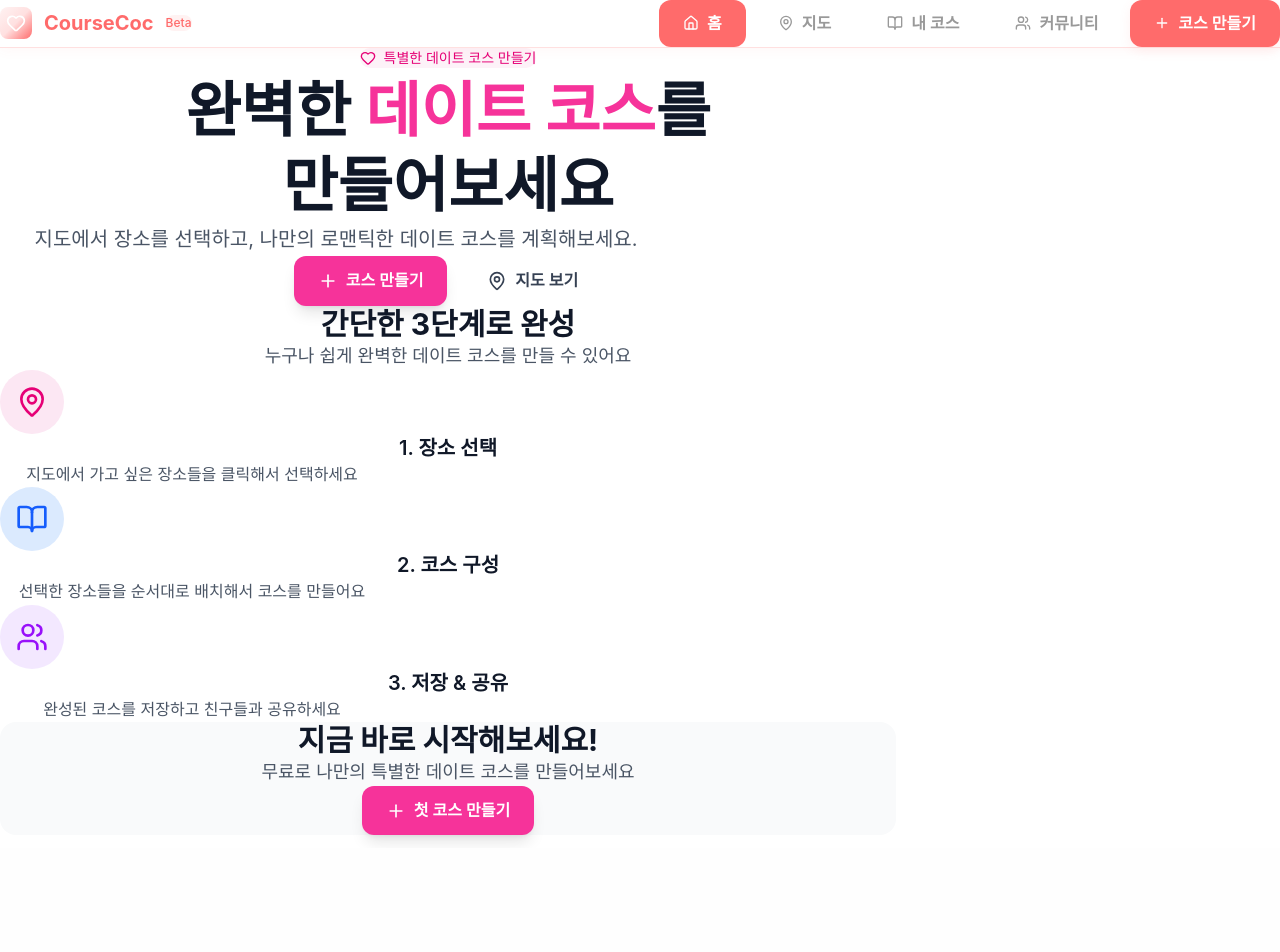
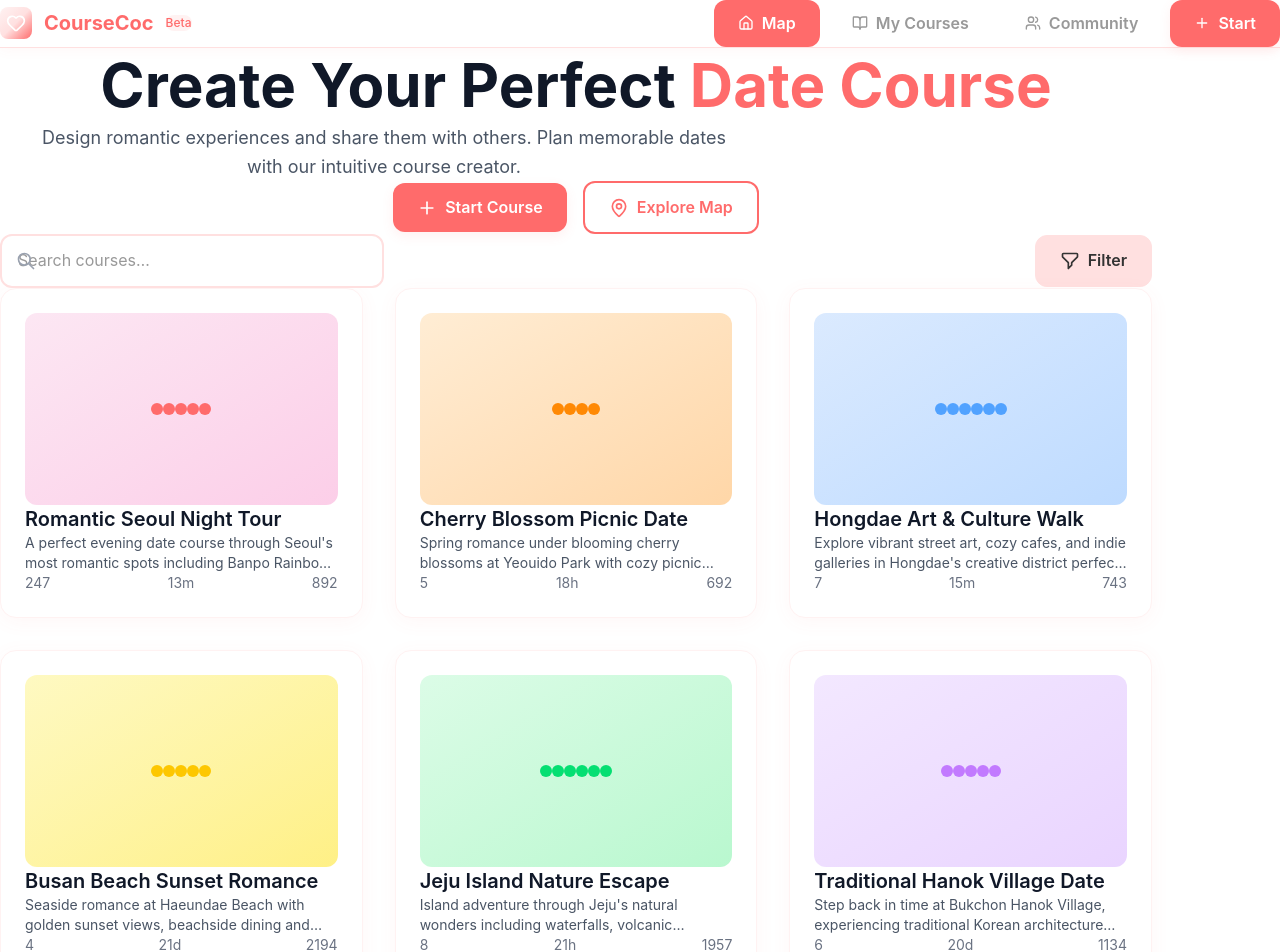
Before and after one commit to si14444/CourseCoc, a Next.js app: page / in a window 1280 px wide. Shown: the top 952 px of the page. Before the commit the page ends 848 px from the top, so only its background shows below. Built offline with nearby package versions, Linux system fonts and the light colour scheme.

Commit message:
버튼 생성

```diff
--- a/src/app/globals.css
+++ b/src/app/globals.css
@@ -281,6 +281,21 @@ footer, .footer {
   50% { opacity: 0.8; }
 }
 
+/* Text utilities */
+.line-clamp-2 {
+  display: -webkit-box;
+  -webkit-line-clamp: 2;
+  -webkit-box-orient: vertical;
+  overflow: hidden;
+}
+
+.line-clamp-3 {
+  display: -webkit-box;
+  -webkit-line-clamp: 3;
+  -webkit-box-orient: vertical;
+  overflow: hidden;
+}
+
 /* 반응형 디자인 */
 @media (max-width: 768px) {
   .card {
--- a/src/components/MainPage.tsx
+++ b/src/components/MainPage.tsx
@@ -6,7 +6,7 @@ import CourseEditor from '@/components/course/CourseEditor'
 import MapTab from '@/components/tabs/MapTab'
 import CoursesTab from '@/components/tabs/CoursesTab'
 import CommunityTab from '@/components/tabs/CommunityTab'
-import { Heart, Plus, Home, MapPin, BookOpen, Users, Sparkles } from 'lucide-react'
+import { Heart, Plus, Home, MapPin, BookOpen, Users } from 'lucide-react'
 
 type ViewMode = 'home' | 'map' | 'courses' | 'community' | 'editor'
 
@@ -78,18 +78,7 @@ export default function MainPage() {
               }`}
             >
               <Home className="w-4 h-4" />
-              <span className="hidden sm:inline">홈</span>
-            </button>
-            <button
-              onClick={() => setViewMode('map')}
-              className={`px-3 py-2 rounded-lg transition-all flex items-center gap-1.5 text-sm ${
-                viewMode === 'map'
-                  ? 'bg-primary text-white'
-                  : 'text-muted hover:text-primary hover:bg-accent'
-              }`}
-            >
-              <MapPin className="w-4 h-4" />
-              <span className="hidden sm:inline">지도</span>
+              <span className="hidden sm:inline">Map</span>
             </button>
             <button
               onClick={() => setViewMode('courses')}
@@ -100,7 +89,7 @@ export default function MainPage() {
               }`}
             >
               <BookOpen className="w-4 h-4" />
-              <span className="hidden sm:inline">내 코스</span>
+              <span className="hidden sm:inline">My Courses</span>
             </button>
             <button
               onClick={() => setViewMode('community')}
@@ -111,14 +100,14 @@ export default function MainPage() {
               }`}
             >
               <Users className="w-4 h-4" />
-              <span className="hidden sm:inline">커뮤니티</span>
+              <span className="hidden sm:inline">Community</span>
             </button>
             <button
               onClick={handleCreateCourse}
               className="btn-primary text-sm px-4 py-2"
             >
               <Plus className="w-4 h-4" />
-              <span className="hidden sm:inline">코스 만들기</span>
+              <span className="hidden sm:inline">Start</span>
             </button>
           </nav>
 
@@ -179,116 +168,191 @@ export default function MainPage() {
         {/* 홈 페이지 */}
         {viewMode === 'home' && (
           <div className="bg-white min-h-screen">
-            <div className="max-w-4xl mx-auto px-6 py-16">
-
             {/* 히어로 섹션 */}
-              <div className="text-center mb-24">
-                <div className="inline-flex items-center gap-2 bg-pink-50 text-pink-600 px-4 py-2 rounded-full text-sm font-medium mb-8">
-                  <Heart className="w-4 h-4" />
-                  특별한 데이트 코스 만들기
-                </div>
-
-                <h1 className="text-5xl md:text-6xl font-bold text-gray-900 mb-8 leading-tight">
-                  완벽한 <span className="text-pink-500">데이트 코스</span>를<br />
-                  만들어보세요
+            <div className="max-w-6xl mx-auto px-6 py-16">
+              <div className="text-center mb-16">
+                <h1 className="text-4xl md:text-6xl font-bold text-gray-900 mb-6 leading-tight">
+                  Create Your Perfect <span className="text-primary">Date Course</span>
                 </h1>
 
-                <p className="text-xl text-gray-600 mb-12 max-w-2xl mx-auto leading-relaxed">
-                  지도에서 장소를 선택하고, 나만의 로맨틱한 데이트 코스를 계획해보세요.
+                <p className="text-lg text-gray-600 mb-12 max-w-3xl mx-auto leading-relaxed">
+                  Design romantic experiences and share them with others. Plan memorable dates<br />
+                  with our intuitive course creator.
                 </p>
 
                 <div className="flex flex-col sm:flex-row gap-4 justify-center items-center">
                   <button
                     onClick={handleCreateCourse}
-                    className="bg-pink-500 hover:bg-pink-600 text-white font-semibold px-8 py-4 rounded-xl shadow-lg hover:shadow-xl transform hover:-translate-y-1 transition-all duration-200"
+                    className="btn-primary px-8 py-4 text-lg"
                   >
-                    <div className="flex items-center gap-2">
                     <Plus className="w-5 h-5" />
-                      코스 만들기
-                    </div>
+                    Start Course
                   </button>
 
                   <button
                     onClick={() => setViewMode('map')}
-                    className="bg-white border-2 border-gray-200 hover:border-pink-300 text-gray-700 hover:text-pink-600 font-semibold px-8 py-4 rounded-xl transition-all duration-200"
+                    className="btn-outline px-8 py-4 text-lg"
                   >
-                    <div className="flex items-center gap-2">
                     <MapPin className="w-5 h-5" />
-                      지도 보기
-                    </div>
+                    Explore Map
                   </button>
                 </div>
               </div>
 
-              {/* 기능 소개 */}
-              <div className="mb-24">
-                <div className="text-center mb-16">
-                  <h2 className="text-3xl font-bold text-gray-900 mb-4">
-                    간단한 3단계로 완성
-                  </h2>
-                  <p className="text-lg text-gray-600">
-                    누구나 쉽게 완벽한 데이트 코스를 만들 수 있어요
-                  </p>
+              {/* 검색 및 필터 섹션 */}
+              <div className="max-w-6xl mx-auto mb-12">
+                <div className="flex flex-col sm:flex-row gap-4 items-center justify-between">
+                  <div className="relative w-full sm:w-96">
+                    <input
+                      type="text"
+                      placeholder="Search courses…"
+                      className="w-full pl-12 pr-4 py-3 border border-gray-200 rounded-xl bg-gray-50 focus:bg-white focus:border-primary text-gray-700"
+                    />
+                    <div className="absolute left-4 top-1/2 transform -translate-y-1/2">
+                      <svg className="w-5 h-5 text-gray-400" fill="none" stroke="currentColor" viewBox="0 0 24 24">
+                        <path strokeLinecap="round" strokeLinejoin="round" strokeWidth={2} d="M21 21l-6-6m2-5a7 7 0 11-14 0 7 7 0 0114 0z" />
+                      </svg>
+                    </div>
                   </div>
 
-                <div className="space-y-16">
-                  <div className="text-center">
-                    <div className="w-16 h-16 bg-pink-100 rounded-full flex items-center justify-center mx-auto mb-6">
-                      <MapPin className="w-8 h-8 text-pink-600" />
+                  <button className="btn-secondary px-6 py-3 text-gray-600">
+                    <svg className="w-5 h-5" fill="none" stroke="currentColor" viewBox="0 0 24 24">
+                      <path strokeLinecap="round" strokeLinejoin="round" strokeWidth={2} d="M3 4a1 1 0 011-1h16a1 1 0 011 1v2.586a1 1 0 01-.293.707l-6.414 6.414a1 1 0 00-.293.707V17l-4 4v-6.586a1 1 0 00-.293-.707L3.293 7.414A1 1 0 013 6.707V4z" />
+                    </svg>
+                    Filter
+                  </button>
                 </div>
-                    <h3 className="text-xl font-semibold mb-3 text-gray-900">
-                      1. 장소 선택
-                    </h3>
-                    <p className="text-gray-600 max-w-sm mx-auto">
-                      지도에서 가고 싶은 장소들을 클릭해서 선택하세요
-                    </p>
               </div>
 
-                  <div className="text-center">
-                    <div className="w-16 h-16 bg-blue-100 rounded-full flex items-center justify-center mx-auto mb-6">
-                      <BookOpen className="w-8 h-8 text-blue-600" />
+              {/* 코스 그리드 */}
+              <div className="max-w-6xl mx-auto mb-20">
+                <div className="grid grid-cols-1 md:grid-cols-2 lg:grid-cols-3 gap-8">
+                  {/* 코스 카드 1 */}
+                  <div className="card group cursor-pointer">
+                    <div className="h-48 bg-gradient-to-br from-pink-100 to-pink-200 rounded-xl mb-4 flex items-center justify-center">
+                      <div className="flex space-x-1">
+                        {[1,2,3,4,5].map((i) => (
+                          <div key={i} className="w-3 h-3 bg-primary rounded-full"></div>
+                        ))}
                       </div>
-                    <h3 className="text-xl font-semibold mb-3 text-gray-900">
-                      2. 코스 구성
-                    </h3>
-                    <p className="text-gray-600 max-w-sm mx-auto">
-                      선택한 장소들을 순서대로 배치해서 코스를 만들어요
-                    </p>
+                    </div>
+                    <h3 className="text-xl font-semibold text-gray-900 mb-2">Romantic Seoul Night Tour</h3>
+                    <p className="text-gray-600 text-sm mb-4 line-clamp-2">A perfect evening date course through Seoul&apos;s most romantic spots including Banpo Rainbow Bridge...</p>
+                    <div className="flex items-center justify-between text-sm text-gray-500">
+                      <span>247</span>
+                      <span>13m</span>
+                      <span>892</span>
+                    </div>
                   </div>
 
-                  <div className="text-center">
-                    <div className="w-16 h-16 bg-purple-100 rounded-full flex items-center justify-center mx-auto mb-6">
-                      <Users className="w-8 h-8 text-purple-600" />
+                  {/* 코스 카드 2 */}
+                  <div className="card group cursor-pointer">
+                    <div className="h-48 bg-gradient-to-br from-orange-100 to-orange-200 rounded-xl mb-4 flex items-center justify-center">
+                      <div className="flex space-x-1">
+                        {[1,2,3,4].map((i) => (
+                          <div key={i} className="w-3 h-3 bg-orange-400 rounded-full"></div>
+                        ))}
                       </div>
-                    <h3 className="text-xl font-semibold mb-3 text-gray-900">
-                      3. 저장 & 공유
-                    </h3>
-                    <p className="text-gray-600 max-w-sm mx-auto">
-                      완성된 코스를 저장하고 친구들과 공유하세요
-                    </p>
+                    </div>
+                    <h3 className="text-xl font-semibold text-gray-900 mb-2">Cherry Blossom Picnic Date</h3>
+                    <p className="text-gray-600 text-sm mb-4 line-clamp-2">Spring romance under blooming cherry blossoms at Yeouido Park with cozy picnic setup and flower...</p>
+                    <div className="flex items-center justify-between text-sm text-gray-500">
+                      <span>5</span>
+                      <span>18h</span>
+                      <span>692</span>
+                    </div>
+                  </div>
+
+                  {/* 코스 카드 3 */}
+                  <div className="card group cursor-pointer">
+                    <div className="h-48 bg-gradient-to-br from-blue-100 to-blue-200 rounded-xl mb-4 flex items-center justify-center">
+                      <div className="flex space-x-1">
+                        {[1,2,3,4,5,6].map((i) => (
+                          <div key={i} className="w-3 h-3 bg-blue-400 rounded-full"></div>
+                        ))}
+                      </div>
+                    </div>
+                    <h3 className="text-xl font-semibold text-gray-900 mb-2">Hongdae Art & Culture Walk</h3>
+                    <p className="text-gray-600 text-sm mb-4 line-clamp-2">Explore vibrant street art, cozy cafes, and indie galleries in Hongdae&apos;s creative district perfect for...</p>
+                    <div className="flex items-center justify-between text-sm text-gray-500">
+                      <span>7</span>
+                      <span>15m</span>
+                      <span>743</span>
+                    </div>
+                  </div>
+
+                  {/* 코스 카드 4 */}
+                  <div className="card group cursor-pointer">
+                    <div className="h-48 bg-gradient-to-br from-yellow-100 to-yellow-200 rounded-xl mb-4 flex items-center justify-center">
+                      <div className="flex space-x-1">
+                        {[1,2,3,4,5].map((i) => (
+                          <div key={i} className="w-3 h-3 bg-yellow-400 rounded-full"></div>
+                        ))}
+                      </div>
+                    </div>
+                    <h3 className="text-xl font-semibold text-gray-900 mb-2">Busan Beach Sunset Romance</h3>
+                    <p className="text-gray-600 text-sm mb-4 line-clamp-2">Seaside romance at Haeundae Beach with golden sunset views, beachside dining and ocean walks...</p>
+                    <div className="flex items-center justify-between text-sm text-gray-500">
+                      <span>4</span>
+                      <span>21d</span>
+                      <span>2194</span>
+                    </div>
+                  </div>
+
+                  {/* 코스 카드 5 */}
+                  <div className="card group cursor-pointer">
+                    <div className="h-48 bg-gradient-to-br from-green-100 to-green-200 rounded-xl mb-4 flex items-center justify-center">
+                      <div className="flex space-x-1">
+                        {[1,2,3,4,5,6].map((i) => (
+                          <div key={i} className="w-3 h-3 bg-green-400 rounded-full"></div>
+                        ))}
+                      </div>
+                    </div>
+                    <h3 className="text-xl font-semibold text-gray-900 mb-2">Jeju Island Nature Escape</h3>
+                    <p className="text-gray-600 text-sm mb-4 line-clamp-2">Island adventure through Jeju&apos;s natural wonders including waterfalls, volcanic landscapes and tra...</p>
+                    <div className="flex items-center justify-between text-sm text-gray-500">
+                      <span>8</span>
+                      <span>21h</span>
+                      <span>1957</span>
+                    </div>
+                  </div>
+
+                  {/* 코스 카드 6 */}
+                  <div className="card group cursor-pointer">
+                    <div className="h-48 bg-gradient-to-br from-purple-100 to-purple-200 rounded-xl mb-4 flex items-center justify-center">
+                      <div className="flex space-x-1">
+                        {[1,2,3,4,5].map((i) => (
+                          <div key={i} className="w-3 h-3 bg-purple-400 rounded-full"></div>
+                        ))}
+                      </div>
+                    </div>
+                    <h3 className="text-xl font-semibold text-gray-900 mb-2">Traditional Hanok Village Date</h3>
+                    <p className="text-gray-600 text-sm mb-4 line-clamp-2">Step back in time at Bukchon Hanok Village, experiencing traditional Korean architecture and...</p>
+                    <div className="flex items-center justify-between text-sm text-gray-500">
+                      <span>6</span>
+                      <span>20d</span>
+                      <span>1134</span>
+                    </div>
                   </div>
                 </div>
               </div>
 
               {/* CTA 섹션 */}
-              <div className="text-center bg-gray-50 rounded-2xl p-12">
-                <h2 className="text-3xl font-bold text-gray-900 mb-4">
-                  지금 바로 시작해보세요!
+              <div className="text-center bg-accent rounded-2xl p-16 max-w-4xl mx-auto">
+                <h2 className="text-4xl font-bold text-gray-900 mb-6">
+                  Ready to Create Your Own Course?
                 </h2>
-                <p className="text-lg text-gray-600 mb-8">
-                  무료로 나만의 특별한 데이트 코스를 만들어보세요
+                <p className="text-lg text-gray-600 mb-8 max-w-2xl mx-auto">
+                  Join thousands of couples creating unforgettable memories. Start designing your perfect date experience today.
                 </p>
                 <button
                   onClick={handleCreateCourse}
-                  className="bg-pink-500 hover:bg-pink-600 text-white font-bold text-lg px-10 py-4 rounded-xl shadow-lg hover:shadow-xl transform hover:-translate-y-1 transition-all duration-200"
+                  className="btn-primary px-10 py-4 text-lg"
                 >
-                  <div className="flex items-center gap-2">
                   <Plus className="w-5 h-5" />
-                    첫 코스 만들기
-                  </div>
+                  Start Creating
                 </button>
               </div>
-
             </div>
           </div>
         )}
```
Lines whose indentation alone changed are shown as unchanged.
